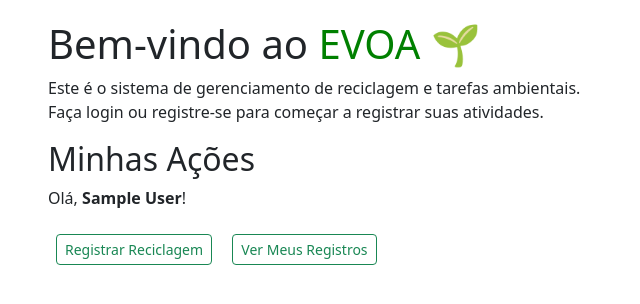
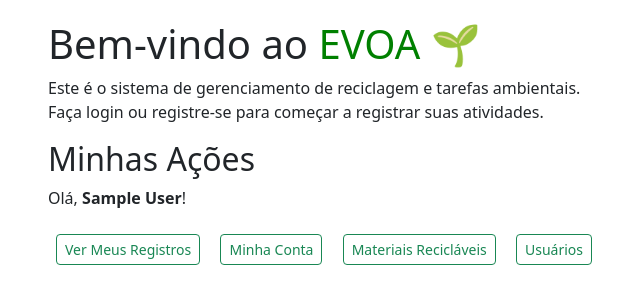
Before and after one commit to math490/EVOA, a Flask app: page / in a window 1280 px wide. Shown: the part 79-383 px from the top of the page, without its empty margins (162-802 px from the left). Run offline with Flask 3, Linux system fonts and the light colour scheme; the visitor is signed in with stand-in values (Sample User, id 1).

Commit message:
Update: rotas adicionadas em index.html

```diff
--- a/templates/base.html
+++ b/templates/base.html
@@ -59,8 +59,10 @@
                 <ul class="navbar-nav">
                     <li class="nav-item"><a class="nav-link" href="{{ url_for('index') }}">Início</a></li>
                     {% if current_user.is_authenticated %}
+                        <li class="nav-item"><a class="nav-link" href="{{ url_for('index') }}">Início</a></li>
                         <li class="nav-item"><a class="nav-link" href="{{ url_for('trash_logs') }}">Minhas Reciclagens</a></li>
                         <li class="nav-item"><a class="nav-link" href="{{ url_for('profile') }}">Minha Conta</a></li>
+                        <li class="nav-item"><a class="nav-link" href="{{ url_for('material_register') }}">Registrar Material</a></li>
                         <li class="nav-item"><a class="nav-link" href="{{ url_for('logout') }}">Sair</a></li>
                     {% else %}
                         <li class="nav-item"><a class="nav-link" href="{{ url_for('login') }}">Login</a></li>
--- a/templates/index.html
+++ b/templates/index.html
@@ -13,8 +13,10 @@
         <section class="actions">
             <h2>Minhas Ações</h2>
             <p>Olá, <strong>{{ current_user.name }}</strong>!</p>
-            <a href="{{ url_for('trash_register') }}" class="btn btn-outline-success btn-sm">Registrar Reciclagem</a>
             <a href="{{ url_for('trash_logs') }}" class="btn btn-outline-success btn-sm">Ver Meus Registros</a>
+            <a href="{{ url_for('profile') }}" class="btn btn-outline-success btn-sm">Minha Conta</a>
+            <a href="{{ url_for('materials') }}" class="btn btn-outline-success btn-sm">Materiais Recicláveis</a>
+            <a href="{{ url_for('users') }}" class="btn btn-outline-success btn-sm">Usuários</a>
         </section>
     {% else %}
         <section class="cta">
```
